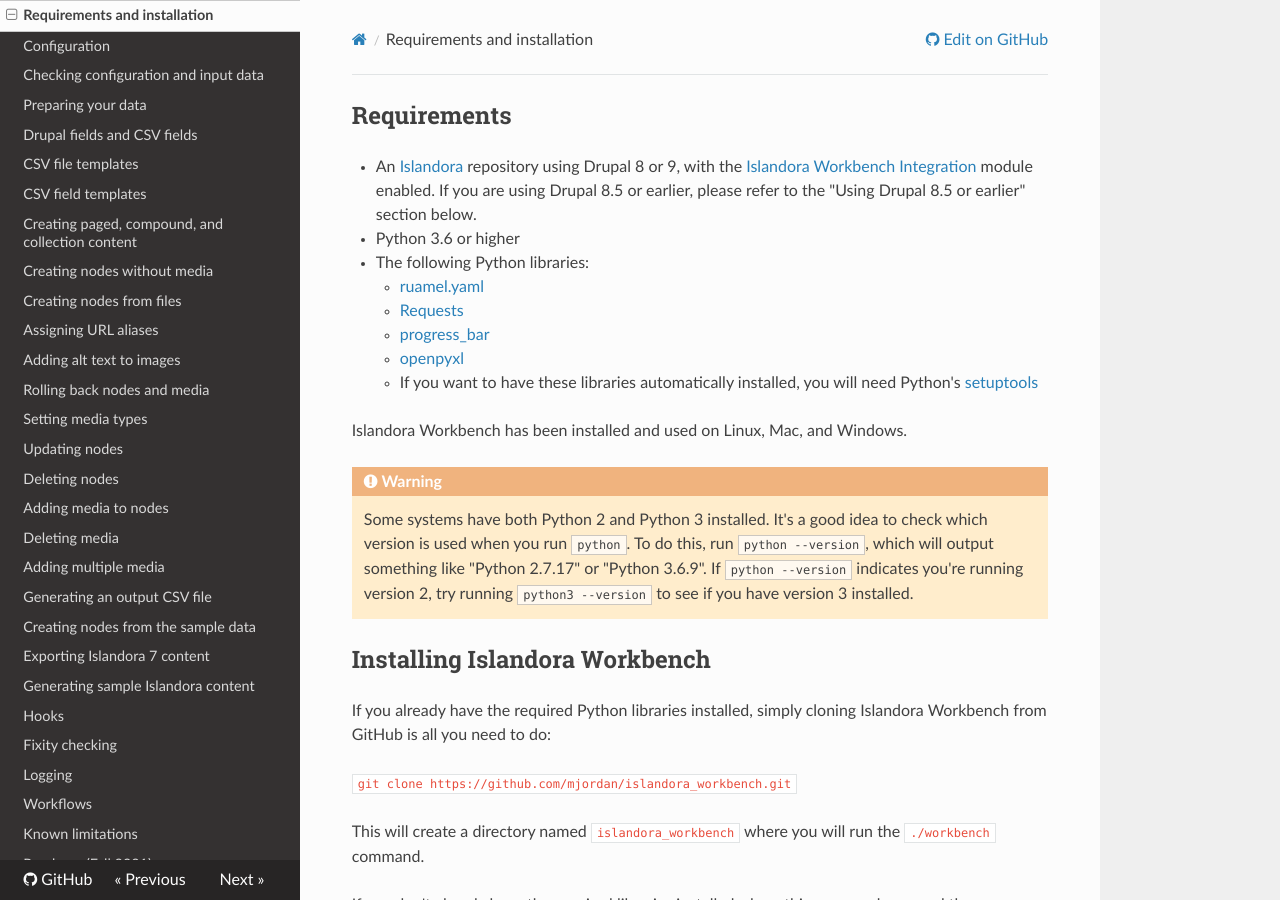
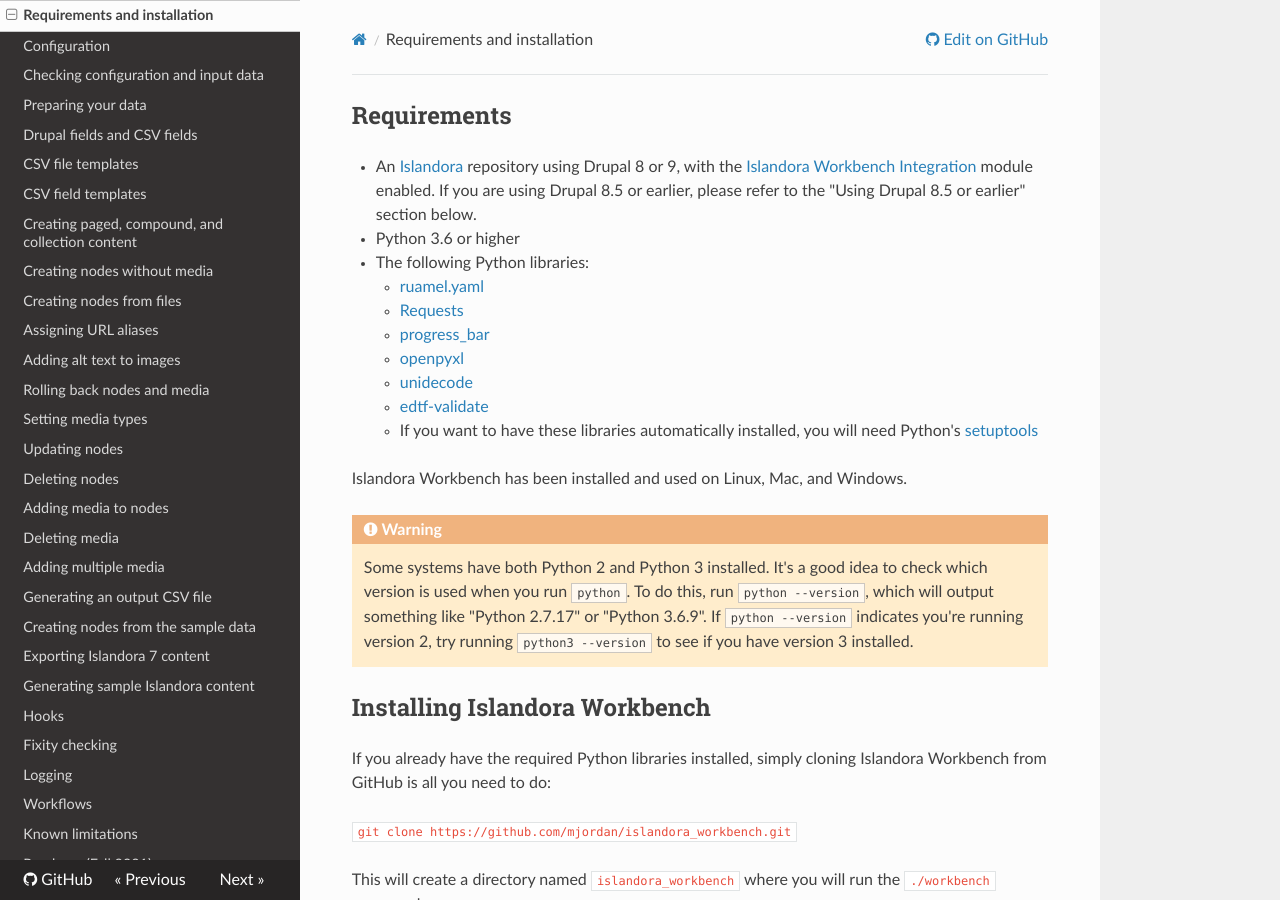
Before and after one commit to mjordan/islandora_workbench_docs, an MkDocs documentation site: the page built from docs/installation.md, in a window 1280 px wide and 900 px high. Built offline with MkDocs 1.6.1, drawn with Linux system fonts in a browser that asks for light colours; nearby versions of some CDN libraries; old or Windows-style settings are respelled for this version of MkDocs.

Commit message:
Update installation.md

```diff
--- a/docs/installation.md
+++ b/docs/installation.md
@@ -7,6 +7,8 @@
     * [Requests](https://2.python-requests.org/en/master/)
     * [progress_bar](https://pypi.org/project/progress_bar/)
     * [openpyxl](https://pypi.org/project/openpyxl/)
+    * [unidecode](https://pypi.org/project/Unidecode/)
+    * [edtf-validate](https://pypi.org/project/edtf-validate/)
     * If you want to have these libraries automatically installed, you will need Python's [setuptools](https://pypi.org/project/setuptools/)
 
 Islandora Workbench has been installed and used on Linux, Mac, and Windows.
```
